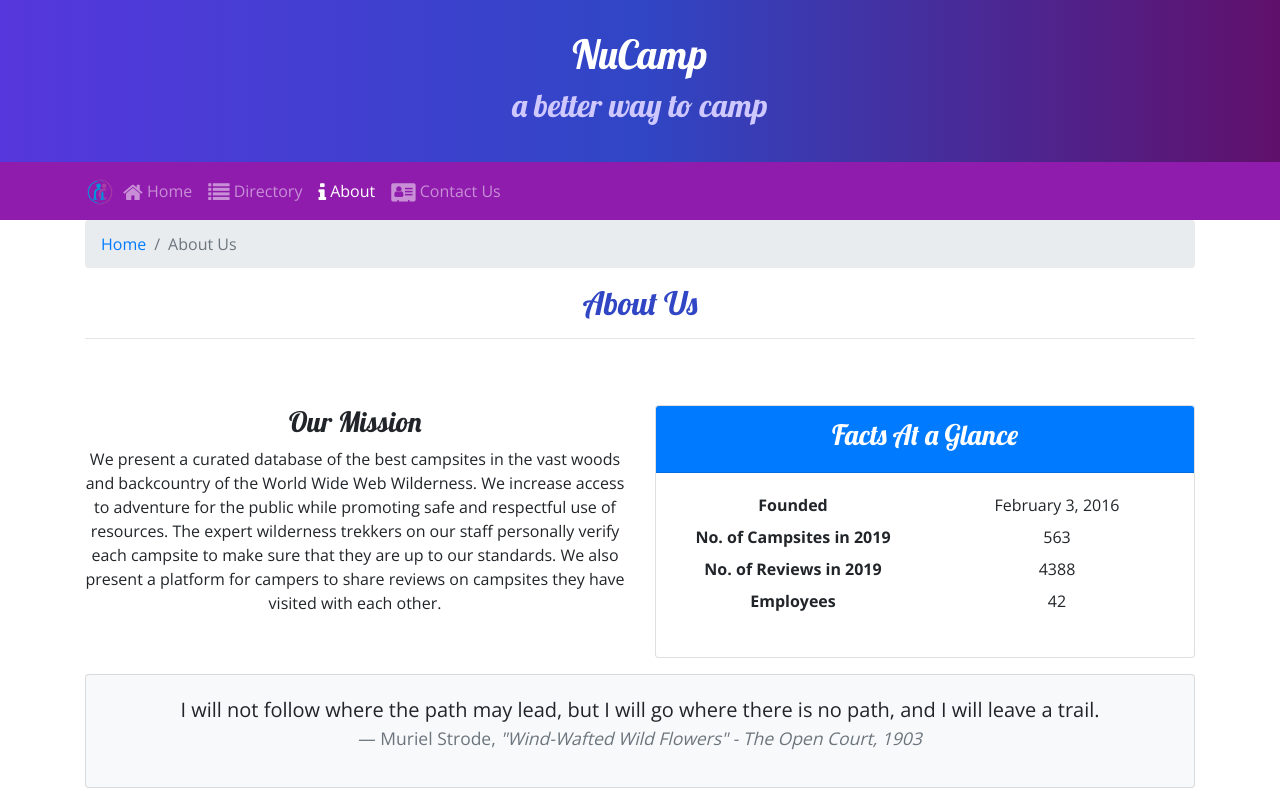
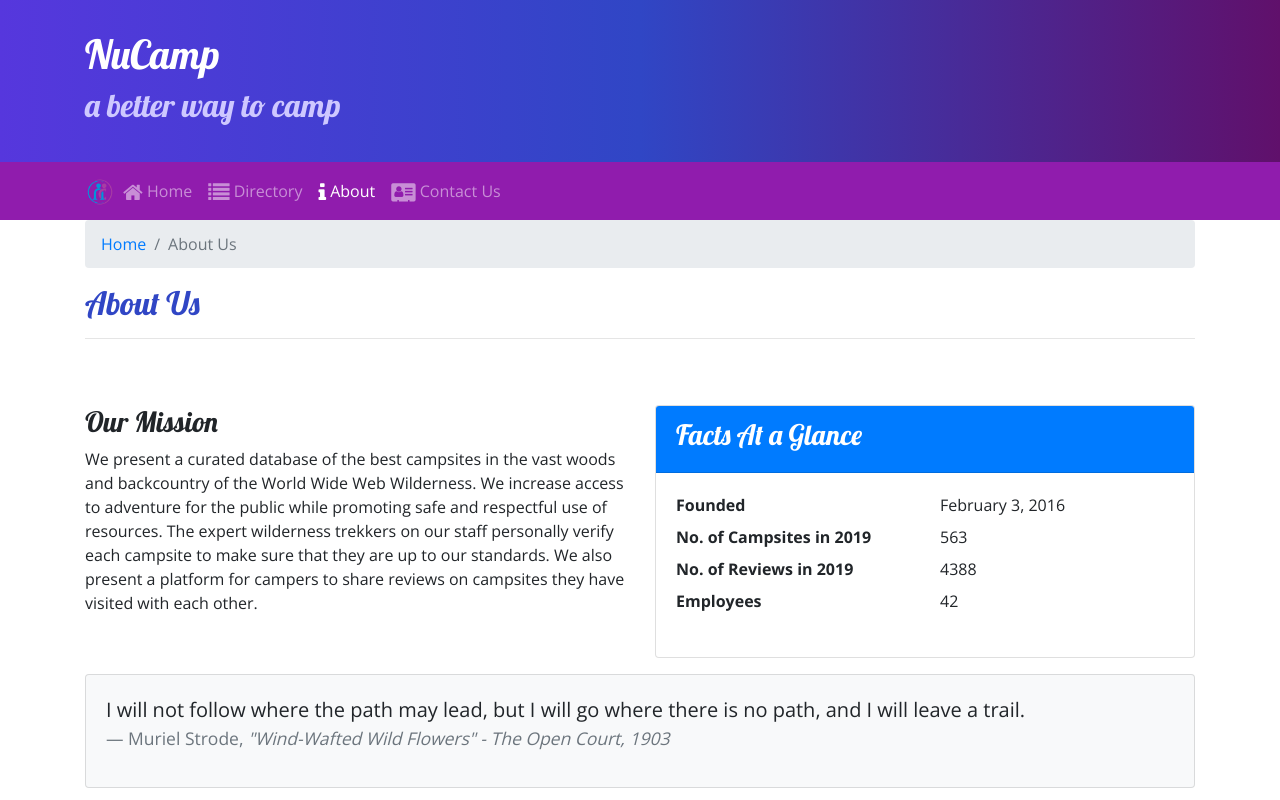
Before and after one commit to jkchenweb/react, a React (Create React App) app: page /aboutus in a window 1280 px wide. Shown: the top 800 px of the page. Built offline with nearby package versions, Linux system fonts and the light colour scheme.

Commit message:
End of Week 3 Workshop Assignment updated

```diff
--- a/src/App.css
+++ b/src/App.css
@@ -1,6 +1,4 @@
-.App {
-  text-align: center;
-}
+
 
 .App-logo {
   height: 40vmin;
--- a/src/components/AboutComponent.js
+++ b/src/components/AboutComponent.js
@@ -24,7 +24,7 @@ function About(props) {
             <Media tag="li" key={partner.id}>
                 <RenderPartner partner={partner} />
             </Media>
-        );
+        )
     });
 
     return (
--- a/src/components/MainComponent.js
+++ b/src/components/MainComponent.js
@@ -1,5 +1,5 @@
 import React, { Component } from 'react';
-import { Navbar, NavbarBrand } from 'reactstrap';
+//import { Navbar, NavbarBrand } from 'reactstrap';
 import Directory from './DirectoryComponent';
 import CampsiteInfo from './CampsiteInfoComponent';
 import Home from './HomeComponent';
```
